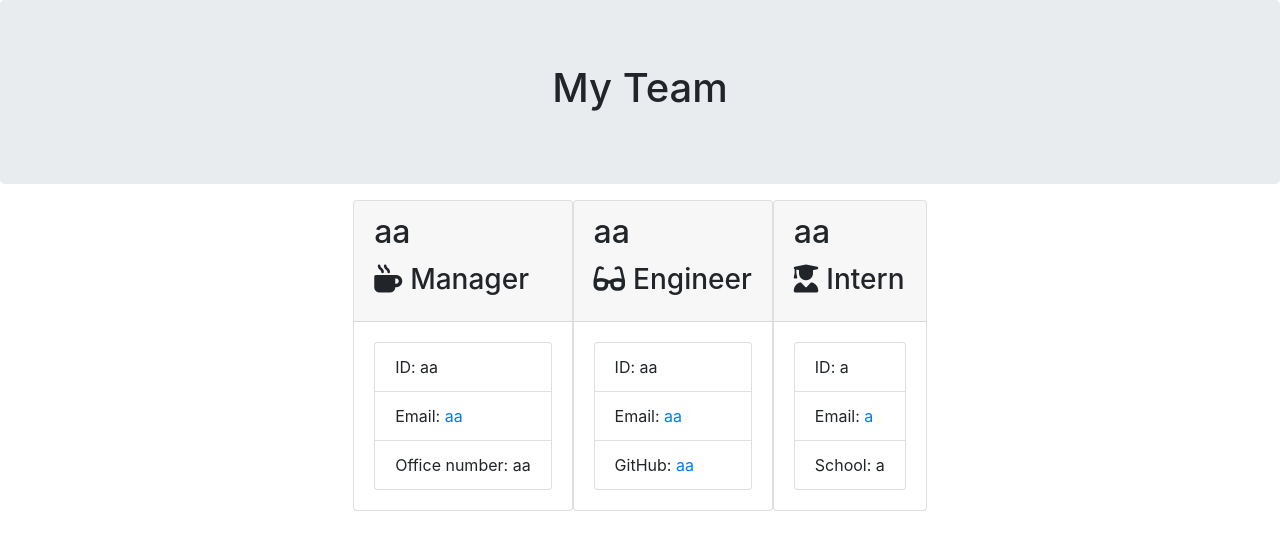
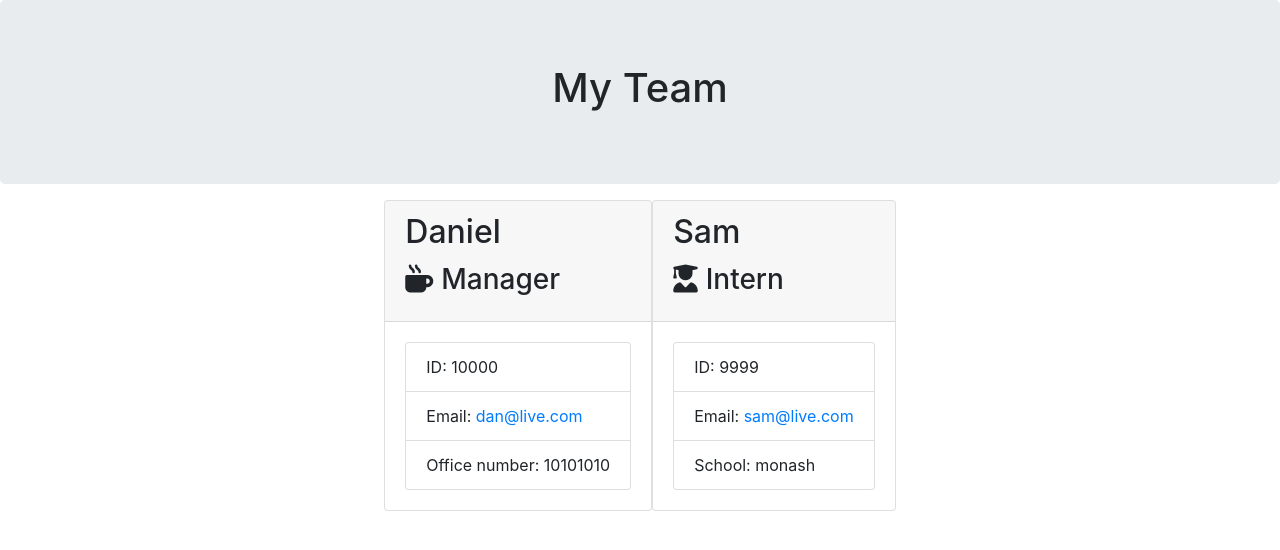
Before and after one commit to deezyxp/TeamProfileGenerator.io, a website: page output/team.html in a window 1280 px wide. Drawn offline with nearby package versions, Linux system fonts and the light colour scheme; files that its build step writes are made by us from their sources.

Commit message:
added in video

```diff
--- a/output/team.html
+++ b/output/team.html
@@ -25,40 +25,27 @@
             <div class="team-area col-12 d-flex justify-content-center">
                 <div class="card employee-card">
     <div class="card-header">
-        <h2 class="card-title">aa</h2>
+        <h2 class="card-title">Daniel</h2>
         <h3 class="card-title"><i class="fas fa-mug-hot mr-2"></i>Manager</h3>
     </div>
     <div class="card-body">
         <ul class="list-group">
-            <li class="list-group-item">ID: aa</li>
-            <li class="list-group-item">Email: <a href="mailto:aa">aa</a></li>
-            <li class="list-group-item">Office number: aa</li>
+            <li class="list-group-item">ID: 10000</li>
+            <li class="list-group-item">Email: <a href="mailto:dan@live.com">dan@live.com</a></li>
+            <li class="list-group-item">Office number: 10101010</li>
         </ul>
     </div>
 </div>
 <div class="card employee-card">
     <div class="card-header">
-        <h2 class="card-title">aa</h2>
-        <h3 class="card-title"><i class="fas fa-glasses mr-2"></i>Engineer</h3>
-    </div>
-    <div class="card-body">
-        <ul class="list-group">
-            <li class="list-group-item">ID: aa</li>
-            <li class="list-group-item">Email: <a href="mailto:aa">aa</a></li>
-            <li class="list-group-item">GitHub: <a href="https://github.com/aa" target="_blank" rel="noopener noreferrer">aa</a></li>
-        </ul>
-    </div>
-</div>
-<div class="card employee-card">
-    <div class="card-header">
-        <h2 class="card-title">aa</h2>
+        <h2 class="card-title">Sam</h2>
         <h3 class="card-title"><i class="fas fa-user-graduate mr-2"></i>Intern</h3>
     </div>
     <div class="card-body">
         <ul class="list-group">
-            <li class="list-group-item">ID: a</li>
-            <li class="list-group-item">Email: <a href="mailto:a">a</a></li>
-            <li class="list-group-item">School: a</li>
+            <li class="list-group-item">ID: 9999</li>
+            <li class="list-group-item">Email: <a href="mailto:sam@live.com">sam@live.com</a></li>
+            <li class="list-group-item">School: monash</li>
         </ul>
     </div>
 </div>
```
Also changed, not shown: Assets/team generator.PNG (added), README.md, 1 other file.
